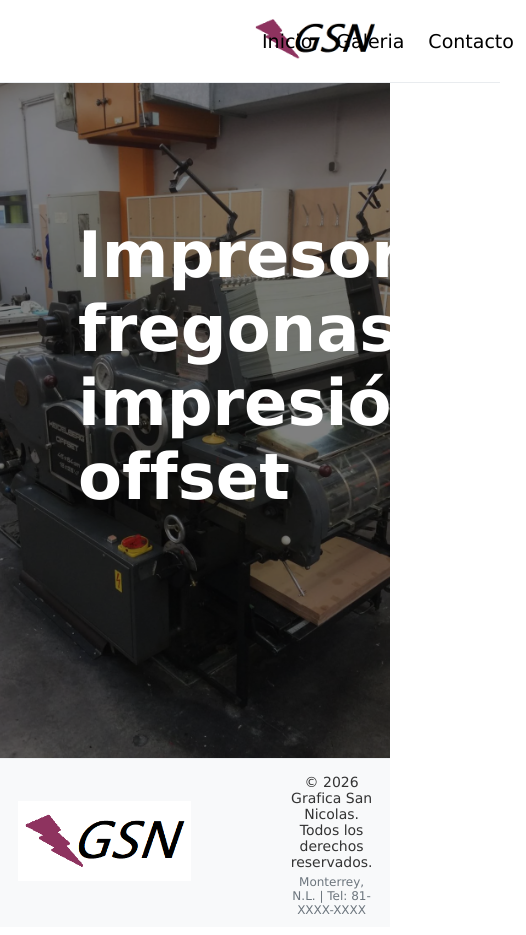
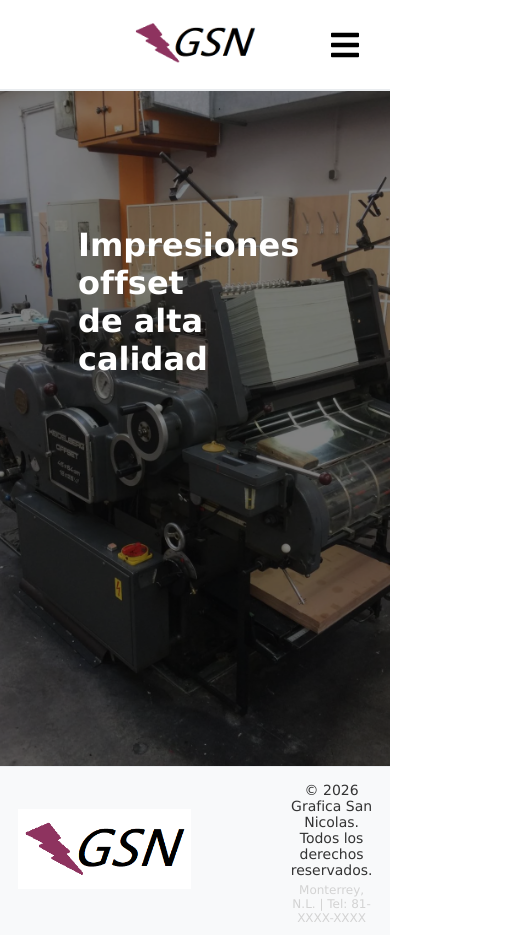
Before and after one commit to josemafsm/gsn-imprenta, a plain HTML site: page index.html in a window 390 px wide. Shown: the whole page, 526 px wide, since content can reach past the window. Drawn offline with Linux system fonts and the light colour scheme.

Commit message:
Header responsivo.

```diff
--- a/components/header.html
+++ b/components/header.html
@@ -1,10 +1,15 @@
-<nav class="navbar">
-    <div class="logo">
-        <a href="index.html">
-        <img src="img/logo.png" height="60">
+<nav class="navbar" id="navbar">
+    <div class="navbar-top">
+        <div class="logo">
+            <a href="index.html">
+            <img src="img/logo.png" height="60">
+            </a>
+        </div>
+        <a href="javascript:void();" class="burger" onclick="myFunction()">
+            <i class="fa fa-bars"></i>
         </a>
     </div>
-    <ul>
+    <ul class="menu">
         <li><a href="index.html">Inicio</a></li>
         <li><a href="galeria.html">Galeria</a></li>
         <li><a href="contacto.html">Contacto</a></li>
--- a/css/styles.css
+++ b/css/styles.css
@@ -4,8 +4,8 @@
   --gsn-claro: #C58194;
   --gsn-oscuro: #49313D;
   --bg-gris:#D3D3D3;
-  --bg-blanco: #fff
-  --texto-nav: #fff;
+  --bg-gris-oscuro:#4f4f55;
+  --bg-blanco: #fff;
   --linea-fin: #fff;
 }
 *{
@@ -13,7 +13,6 @@
 	padding:0px;
 	box-sizing: border-box;
 	font-family: 'Lucida Grande', 'Lucida Sans Unicode', Verdana, sans-serif;
-	background-color: var(--bg-blanco);
 }
 html {
   overflow-y: scroll;
@@ -30,8 +29,6 @@ main {
     flex: 1;
 }
 
-
-
 /*Aqui empieza lo del Header*/
 .navbar{
 	display:flex;
@@ -43,6 +40,7 @@ main {
 	padding:0px 250px;
 	/* padding:18px 100px; */
   border-bottom: 1px solid #e9ecef;
+  min-height: 90px;
 }
 .navbar .logo{
 	  width: auto;
@@ -67,6 +65,9 @@ main {
 	position:relative;
 	padding:0px 10px;
 	/* padding:0px 2px; */
+}
+.navbar ul li{
+	background-color: var(--bg-blanco);
 }
 .navbar ul li:hover{
 	background-color: var(--bg-gris);
@@ -100,10 +101,15 @@ main {
 .navbar ul li a:hover{
 	color:var(--gsn-claro);
 }
+.navbar .burger{
+  display:none;
+}
 
 
 /*Aqui empieza lo del Main*/
 .hero-image {
+  min-height: 400px;
+  max-height: 800px;
   height: 80vh;
   position: relative;
   text-align: center;
@@ -111,6 +117,7 @@ main {
   /* align-items: center; */
   overflow:hidden;
   background-color: black;
+  z-index: 0;
 }
 .hero-image img{
   width: 100%;
@@ -124,7 +131,7 @@ main {
   position: absolute;
   top: 20%;
   left: 20%;
-  font-size:xx-large;
+  font-size: clamp(1rem, 4vw, 2rem);
   width:35vw;
   text-align: left;
 }
@@ -163,13 +170,86 @@ footer {
 }
 
 .footer-subtext1 {
-    font-size: 14px;
-    margin: 5px 0;
-    font-weight: 500;
+  font-size: 14px;
+  margin: 5px 0;
+  font-weight: 500;
 }
 
 .footer-subtext2 {
-    font-size: 12px;
-    color: #6c757d;            /* Texto un poco más claro para datos secundarios */
-    margin: 0;
+  font-size: 12px;
+  color: var(--bg-gris);
+  margin: 0;
 }
+
+@media (max-width:700px){
+  .navbar{
+    padding:0;
+    display:block;
+  }
+
+  /* Cabecera fija de 90px */
+  .navbar-top{
+    position:relative;
+    height:90px;
+    border-bottom:1px solid #e9ecef;
+  }
+
+  /* Logo perfectamente centrado */
+  .navbar-top .logo{
+    position:absolute;
+
+    left:50%;
+    top:50%;
+
+    transform:translate(-50%, -50%);
+  }
+
+  /* Botón hamburguesa */
+  .navbar .burger{
+    display:flex;
+
+    justify-content:center;
+    align-items:center;
+
+    position:absolute;
+
+    top:0;
+    right:0;
+
+    width:90px;
+    height:90px;
+
+    text-decoration:none;
+    color:black;
+    font-size:32px;
+  }
+
+  /* Menú oculto */
+  .navbar .menu{
+    display:none;
+    flex-direction:column;
+    width:100%;
+  }
+
+  .navbar .menu li{
+    width:100%;
+    list-style:none;
+    text-align:center;
+    border-bottom:1px solid #eee;
+    z-index: 100;
+  }
+
+  .navbar .menu li a{
+    display:block;
+    width:100%;
+    padding:20px 0px;
+    text-align:center;
+    text-decoration:none;
+    color:black;
+  }
+
+  /* Menú abierto */
+  .navbar.responsive .menu{
+    display:flex;
+  }
+}
--- a/index.html
+++ b/index.html
@@ -9,6 +9,7 @@
 		<script src="js/footer.js" defer></script>
 		<!-- Hoja de estilos -->
 		<link rel="stylesheet" href="css/styles.css">
+		<link rel="stylesheet" href="https://use.fontawesome.com/releases/v5.8.1/css/all.css">
 	</head>
 	<body>
 		<header>
@@ -17,7 +18,7 @@
 		<main>
 			<div class="hero-image">
 				<img src="img/heidelberg.webp" alt="nose">
-				<div class="leyenda"><h1>Impresoras fregonas, impresión offset</h1></div>
+				<div class="leyenda"><h1>Impresiones offset de alta calidad</h1></div>
 			</div>
 		</main>
 		<footer>
--- a/js/header.js
+++ b/js/header.js
@@ -38,3 +38,13 @@ class CustomHeader extends HTMLElement {
 }
 
 window.customElements.define("gsn-nav", CustomHeader);
+
+/* Toggle between adding and removing the "responsive" class to topnav when the user clicks on the icon */
+function myFunction() {
+  var x = document.getElementById("navbar");
+  if (x.className === "navbar") {
+    x.className += " responsive";
+  } else {
+    x.className = "navbar";
+  }
+}
```
Also changed, not shown: contacto.html (+1 -0 lines), galeria.html (+1 -0 lines).
